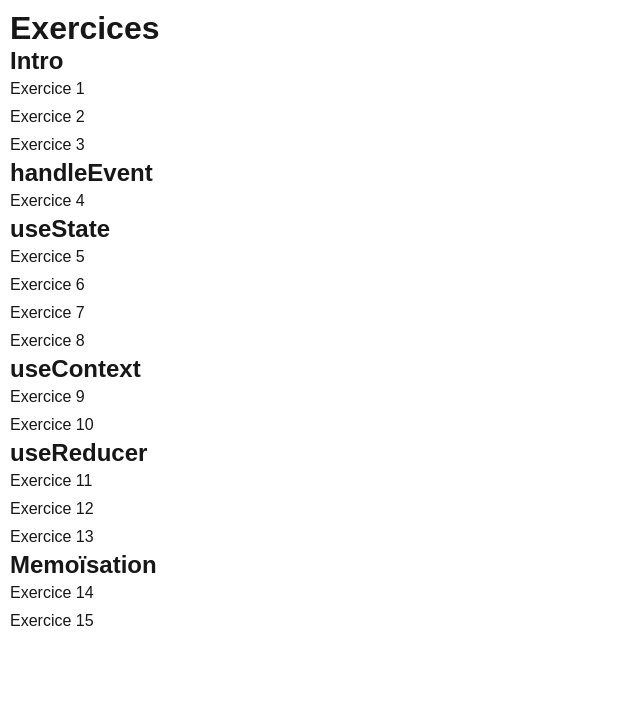
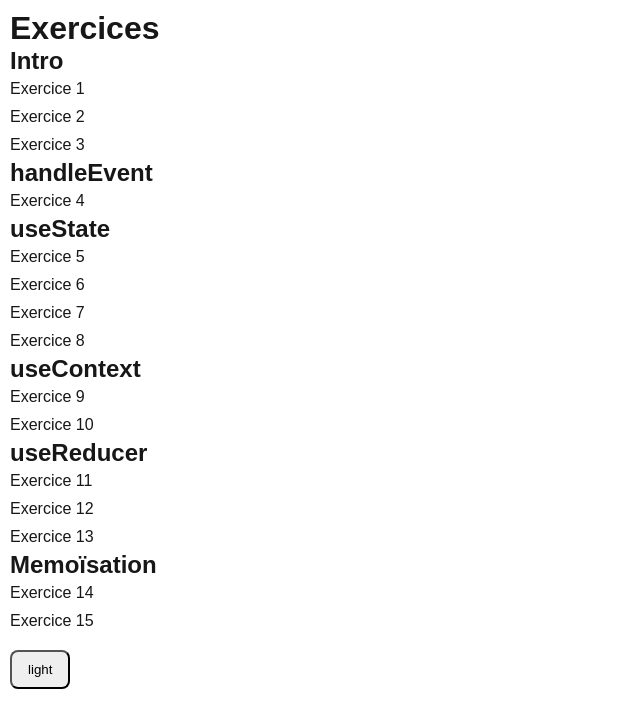
Before and after one commit to quentinhermiteau/5IW3, a Next.js app: page /exercices/10 in a window 1280 px wide. Shown: the top 728 px of the page, without its empty margins (0-640 px from the left). Built offline with nearby package versions, Linux system fonts and the light colour scheme.

Commit message:
demo useContext

```diff
--- a/src/app/Navbar.jsx
+++ b/src/app/Navbar.jsx
@@ -1,4 +1,10 @@
+import { themeContext } from "@/providers/ThemeProvider";
+import { useContext } from "react";
+
 function Link({ exercice }) {
+  const { theme } = useContext(themeContext);
+  console.log(theme);
+
   return (
     <li style={{ padding: "5px 0" }}>
       <a href={`/exercices/${exercice}`}>Exercice {exercice}</a>
@@ -34,6 +40,8 @@ export default function Navbar() {
     },
   ];
 
+  const { theme, setTheme } = useContext(themeContext);
+
   return (
     <div id="navbar">
       <h1>Exercices</h1>
@@ -47,6 +55,9 @@ export default function Navbar() {
           </div>
         ))}
       </ul>
+      <button onClick={() => setTheme(theme === "light" ? "dark" : "light")}>
+        {theme}
+      </button>
     </div>
   );
 }
--- a/src/app/layout.jsx
+++ b/src/app/layout.jsx
@@ -1,6 +1,10 @@
+"use client";
+
 import localFont from "next/font/local";
 import "./globals.css";
 import Navbar from "./Navbar";
+import { createContext, useState } from "react";
+import ThemeProvider from "@/providers/ThemeProvider";
 
 const geistSans = localFont({
   src: "./fonts/GeistVF.woff",
@@ -13,10 +17,13 @@ const geistMono = localFont({
   weight: "100 900",
 });
 
-export const metadata = {
-  title: "Create Next App",
-  description: "Generated by create next app",
-};
+// const toto = [{}, {}, {}]
+
+// [...toto, {}]
+
+// const obj = {a: {}, b: {}, c: {}}
+
+// { ...obj, c: {...obj.c, value: ''}}
 
 export default function RootLayout({ children }) {
   return (
@@ -25,8 +32,10 @@ export default function RootLayout({ children }) {
         id="container"
         className={`${geistSans.variable} ${geistMono.variable}`}
       >
-        <Navbar />
-        <div id="content">{children}</div>
+        <ThemeProvider>
+          <Navbar />
+          <div id="content">{children}</div>
+        </ThemeProvider>
       </body>
     </html>
   );
--- /dev/null
+++ b/src/providers/ThemeProvider.jsx
@@ -0,0 +1,13 @@
+import { createContext, useState } from "react";
+
+export const themeContext = createContext();
+
+export default function ThemeProvider({ children }) {
+  const [theme, setTheme] = useState("light");
+
+  return (
+    <themeContext.Provider value={{ theme, setTheme }}>
+      {children}
+    </themeContext.Provider>
+  );
+}
```
